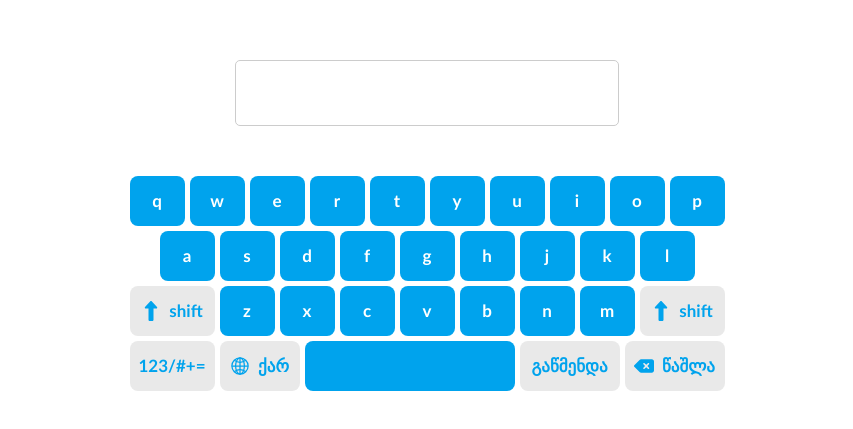
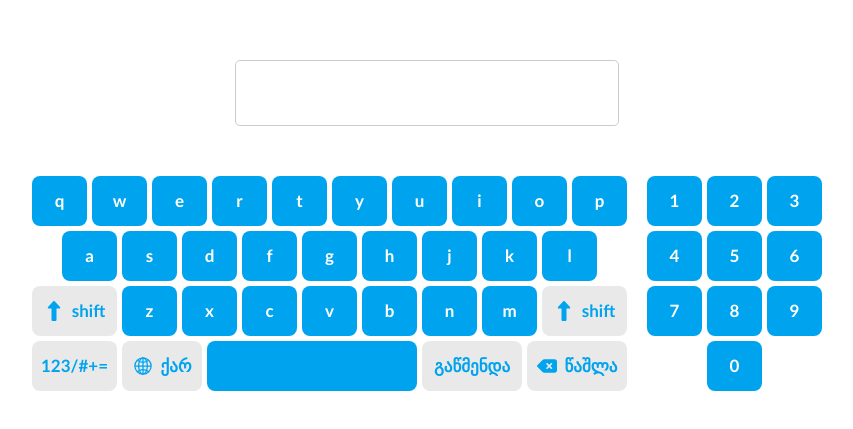
Before and after one commit to gigaamiridze/keyboard, a React (Vite) app: page / in a window 1280 px wide. Shown: the part 175-604 px from the top of the page, without its empty margins (213-1066 px from the left). Built offline with nearby package versions, Linux system fonts and the light colour scheme.

Commit message:
Added numpad keyboard

```diff
--- a/src/App.tsx
+++ b/src/App.tsx
@@ -57,7 +57,7 @@ function App() {
       <GlobalStyles />
       <Textarea value={output} readOnly />
       <Keyboard
-        mode='qwerty'
+        mode='qwerty-numpad'
         styles={keyboardStyles}
         onKeyPress={(output) => setOutput(output)}
       />
--- a/src/components/KeyboardContainer.tsx
+++ b/src/components/KeyboardContainer.tsx
@@ -2,9 +2,8 @@ import styled from 'styled-components';
 
 const KeyboardContainer = styled.div`
   display: flex;
-  flex-direction: column;
-  align-items: center;
-  row-gap: 5px;
+  align-items: flex-start;
+  column-gap: 20px;
 `;
 
 export default KeyboardContainer;
--- /dev/null
+++ b/src/components/LayoutWrapper.tsx
@@ -0,0 +1,10 @@
+import styled from 'styled-components';
+
+const LayoutWrapper = styled.div`
+  display: flex;
+  flex-direction: column;
+  align-items: center;
+  row-gap: 5px;
+`;
+
+export default LayoutWrapper;
--- a/src/components/index.ts
+++ b/src/components/index.ts
@@ -1,4 +1,5 @@
 export { default as KeyboardContainer } from './KeyboardContainer';
+export { default as LayoutWrapper } from './LayoutWrapper';
 export { default as KeyButton } from './KeyButton';
 export { default as Textarea } from './Textarea';
 export { default as Row } from './Row';
--- a/src/templates/Keyboard.tsx
+++ b/src/templates/Keyboard.tsx
@@ -1,6 +1,6 @@
 import { useState } from 'react';
 import { IKeyboardProps } from '../interfaces';
-import { KeyboardContainer, KeyButton, Row, DeleteIcon, GlobeIcon, UpIcon } from '../components';
+import { KeyboardContainer, LayoutWrapper, KeyButton, Row, DeleteIcon, GlobeIcon, UpIcon } from '../components';
 
 const qwertyLayout: string[][] = [
   ['q', 'w', 'e', 'r', 't', 'y', 'u', 'i', 'o', 'p'],
@@ -16,10 +16,18 @@ const symbolLayout: string[][] = [
   ['123/#+=', 'ქარ', ' ', 'გაწმენდა', 'წაშლა']
 ];
 
-function Keyboard({ styles, onKeyPress }: IKeyboardProps) {
+const numpadLayout: string[][] = [
+  ['1', '2', '3'],
+  ['4', '5', '6'],
+  ['7', '8', '9'],
+  ['0'],
+];
+
+function Keyboard(props: IKeyboardProps) {
   const [input, setInput] = useState<string>('');
   const [isShiftActive, setShiftActive] = useState<boolean>(false);
   const [isSymbolLayout, setSymbolLayout] = useState<boolean>(false);
+  const { mode, styles, onKeyPress } = props;
 
   const handleKeyPress = (key: string) => {
     let updatedInput = input;
@@ -58,6 +66,8 @@ function Keyboard({ styles, onKeyPress }: IKeyboardProps) {
 
   return (
     <KeyboardContainer>
+      {mode === 'qwerty' || mode === 'qwerty-numpad' ? (
+        <LayoutWrapper>
           {layoutToUse.map((row, rowIndex) => (
             <Row key={rowIndex}>
               {row.map((key, keyIndex) => (
@@ -83,6 +93,25 @@ function Keyboard({ styles, onKeyPress }: IKeyboardProps) {
               ))}
             </Row>
           ))}
+        </LayoutWrapper>
+      ) : null}
+      {mode === 'qwerty-numpad' && (
+        <LayoutWrapper>
+          {numpadLayout.map((row, rowIndex) => (
+            <Row key={rowIndex}>
+              {row.map((key, keyIndex) => (
+                <KeyButton
+                  key={keyIndex}
+                  styles={styles}
+                  onClick={() => handleKeyPress(key)}
+                >
+                  {key}
+                </KeyButton>
+              ))}
+            </Row>
+          ))}
+        </LayoutWrapper>
+      )}
     </KeyboardContainer>
   )
 }
```
Also changed, not shown: src/interfaces/KeyButton.ts (+9 -9 lines). Lines whose indentation alone changed are shown as unchanged.
